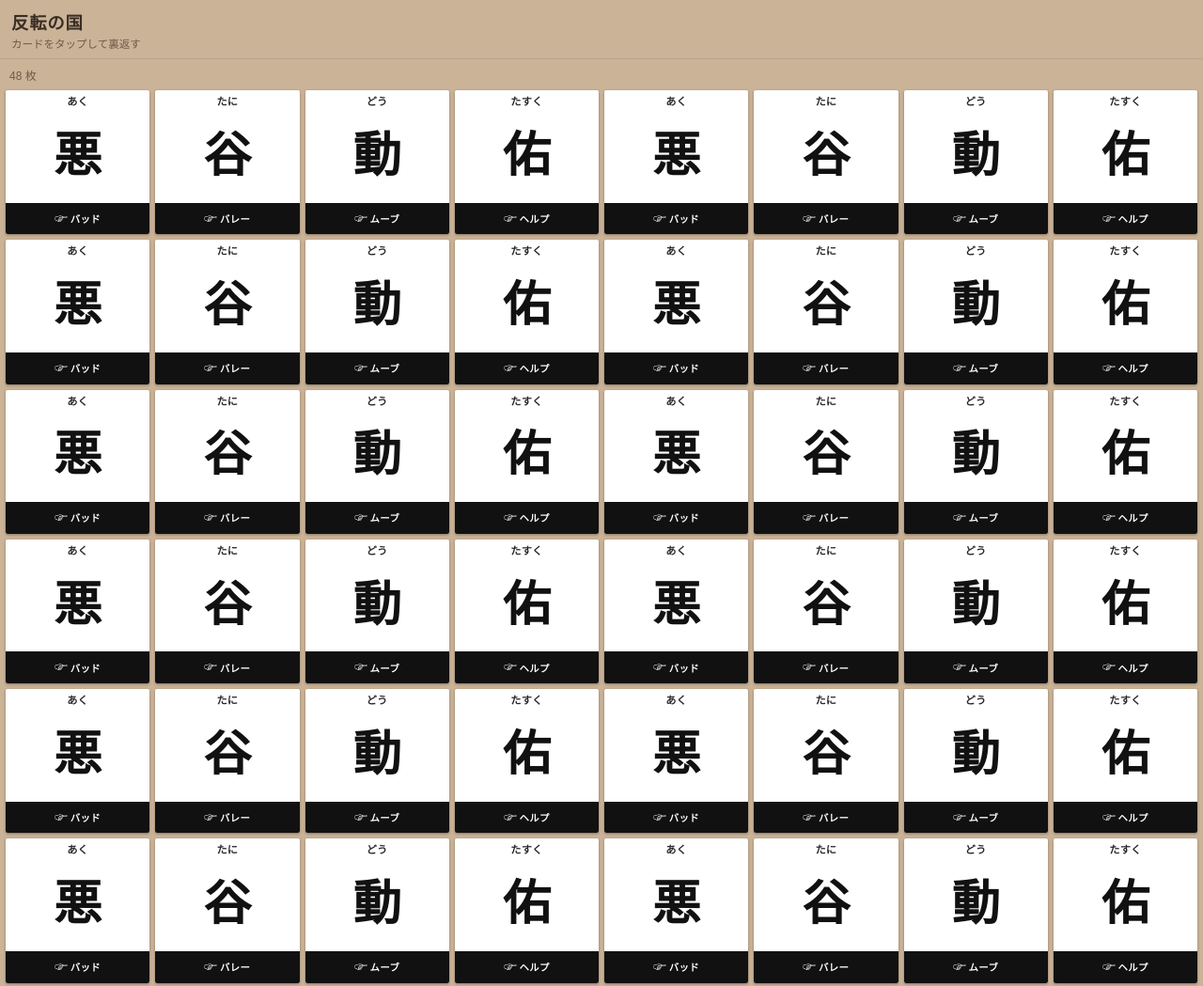
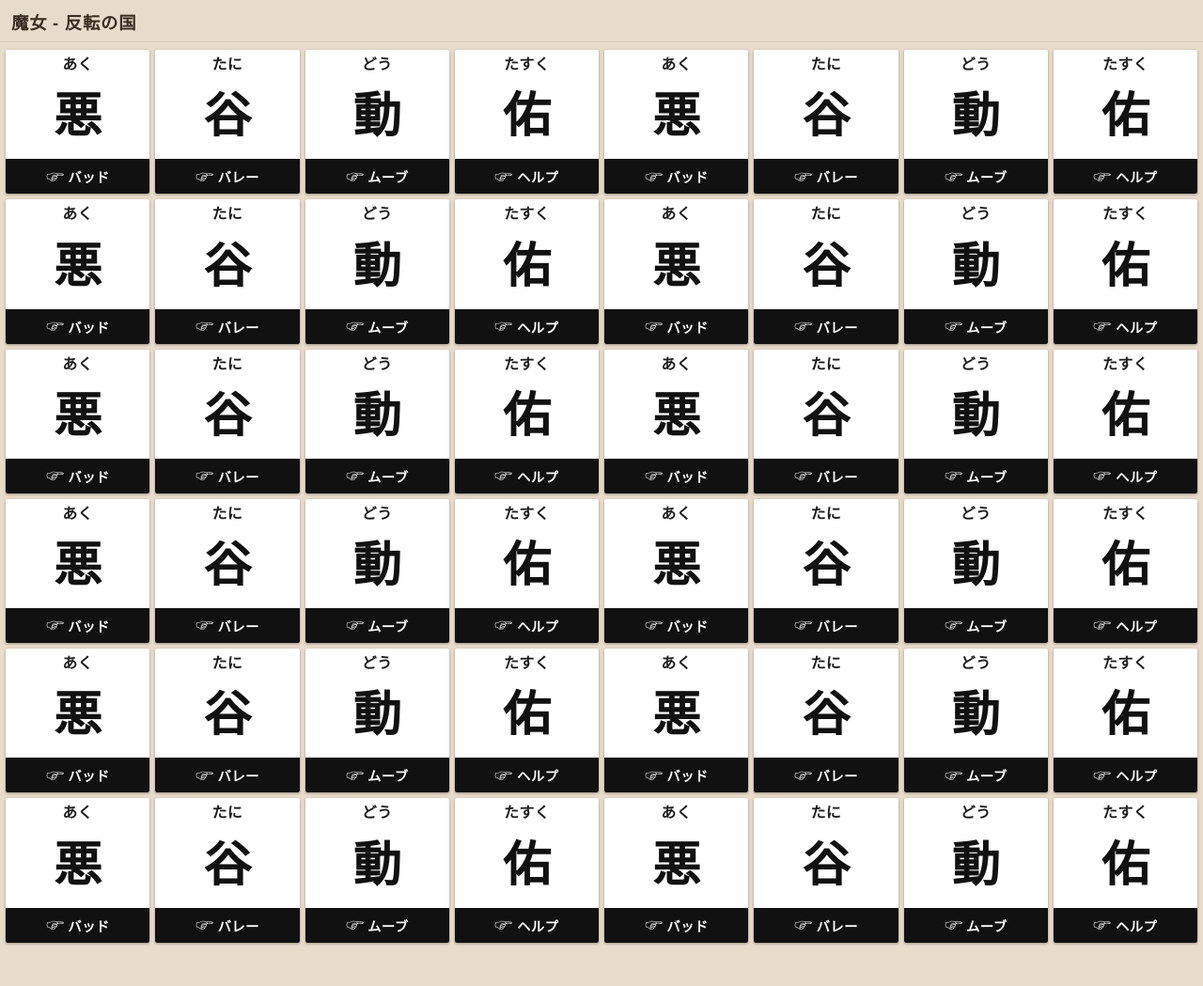
Before and after one commit to allin-mikio/TripOrTreat-WitchFlipCards, a plain HTML site: page index.html in a window 1280 px wide. Shown: the whole page at 94% size. After the commit the page ends 1027 px from the top, so only its background shows below. Drawn offline with Linux system fonts and the light colour scheme.

Commit message:
デザイン修正

```diff
--- a/app.js
+++ b/app.js
@@ -154,7 +154,7 @@
     for (var i = 0; i < cards.length; i++) {
       grid.appendChild(createCard(cards[i], i));
     }
-    setStatus(cards.length + " 枚");
+    setStatus("");
   }
 
   function boot() {
--- a/index.html
+++ b/index.html
@@ -4,17 +4,16 @@
   <meta charset="UTF-8" />
   <meta name="viewport" content="width=device-width, initial-scale=1, maximum-scale=5, viewport-fit=cover" />
   <meta name="apple-mobile-web-app-capable" content="yes" />
-  <title>TripOrTreat — 反転の国</title>
+  <title>魔女 - 反転の国</title>
   <link rel="stylesheet" href="style.css" />
 </head>
 <body>
   <header class="app-header">
-    <h1>反転の国</h1>
-    <p class="app-sub">カードをタップして裏返す</p>
+    <h1>魔女 - 反転の国</h1>
   </header>
 
   <main class="app-main">
-    <div id="status" class="status" role="status">読み込み中…</div>
+    <div id="status" class="status" role="status" hidden></div>
     <div id="card-grid" class="card-grid" aria-live="polite"></div>
   </main>
 
--- a/style.css
+++ b/style.css
@@ -1,7 +1,7 @@
 :root {
-  /* カード外の地色（クラフト紙寄りの薄い茶） */
-  --bg: #cbb397;
-  --header: #c0a88a;
+  /* カード外の地色（より薄い茶） */
+  --bg: #e8dccb;
+  --header: #e2d4c0;
   --text: #3a2e24;
   --muted: #6e5a48;
   --card-gap: 6px;
@@ -32,8 +32,8 @@ body {
   top: 0;
   z-index: 10;
   padding: 10px 12px 8px;
-  background: rgba(203, 179, 151, 0.94);
-  border-bottom: 1px solid rgba(58, 46, 36, 0.12);
+  background: rgba(232, 220, 203, 0.96);
+  border-bottom: 1px solid rgba(58, 46, 36, 0.1);
 }
 
 .app-header h1 {
@@ -41,12 +41,6 @@ body {
   font-size: 1.15rem;
   font-weight: 800;
   letter-spacing: 0.04em;
-}
-
-.app-sub {
-  margin: 2px 0 0;
-  font-size: 0.72rem;
-  color: var(--muted);
 }
 
 .app-main {
@@ -146,11 +140,11 @@ body {
 
 .yomi {
   flex: 0 0 auto;
-  font-size: clamp(0.45rem, 2.4vw, 0.7rem);
+  font-size: clamp(0.62rem, 3.4vw, 1rem);
   font-weight: 600;
   letter-spacing: 0.02em;
   line-height: 1.2;
-  opacity: 0.9;
+  opacity: 0.95;
 }
 
 .kanji {
@@ -165,15 +159,15 @@ body {
 }
 
 .face-footer {
-  flex: 0 0 22%;
+  flex: 0 0 24%;
   display: flex;
   align-items: center;
   justify-content: center;
-  gap: 0.25em;
-  padding: 0 4%;
-  font-size: clamp(0.4rem, 2.2vw, 0.65rem);
+  gap: 0.28em;
+  padding: 0 3%;
+  font-size: clamp(0.55rem, 3vw, 0.9rem);
   font-weight: 700;
-  letter-spacing: 0.04em;
+  letter-spacing: 0.03em;
   white-space: nowrap;
   overflow: hidden;
   text-overflow: ellipsis;
```
